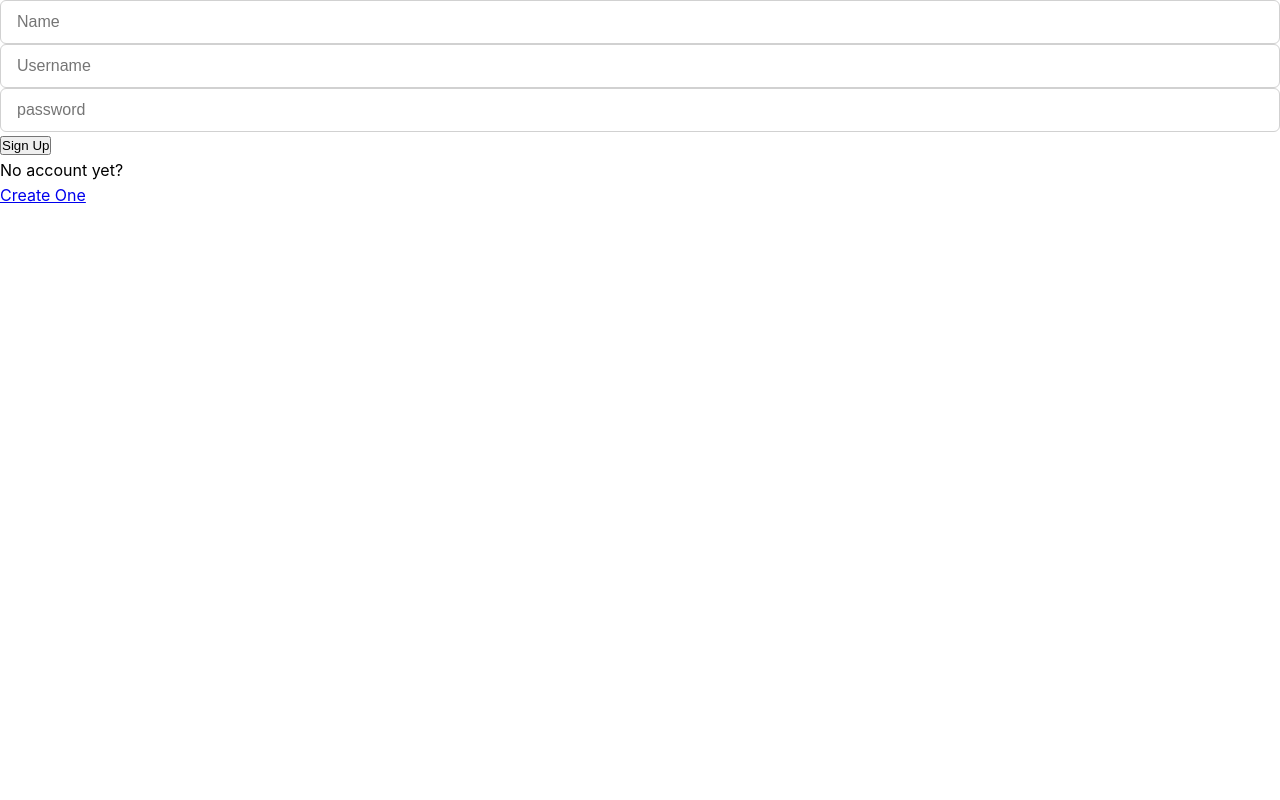
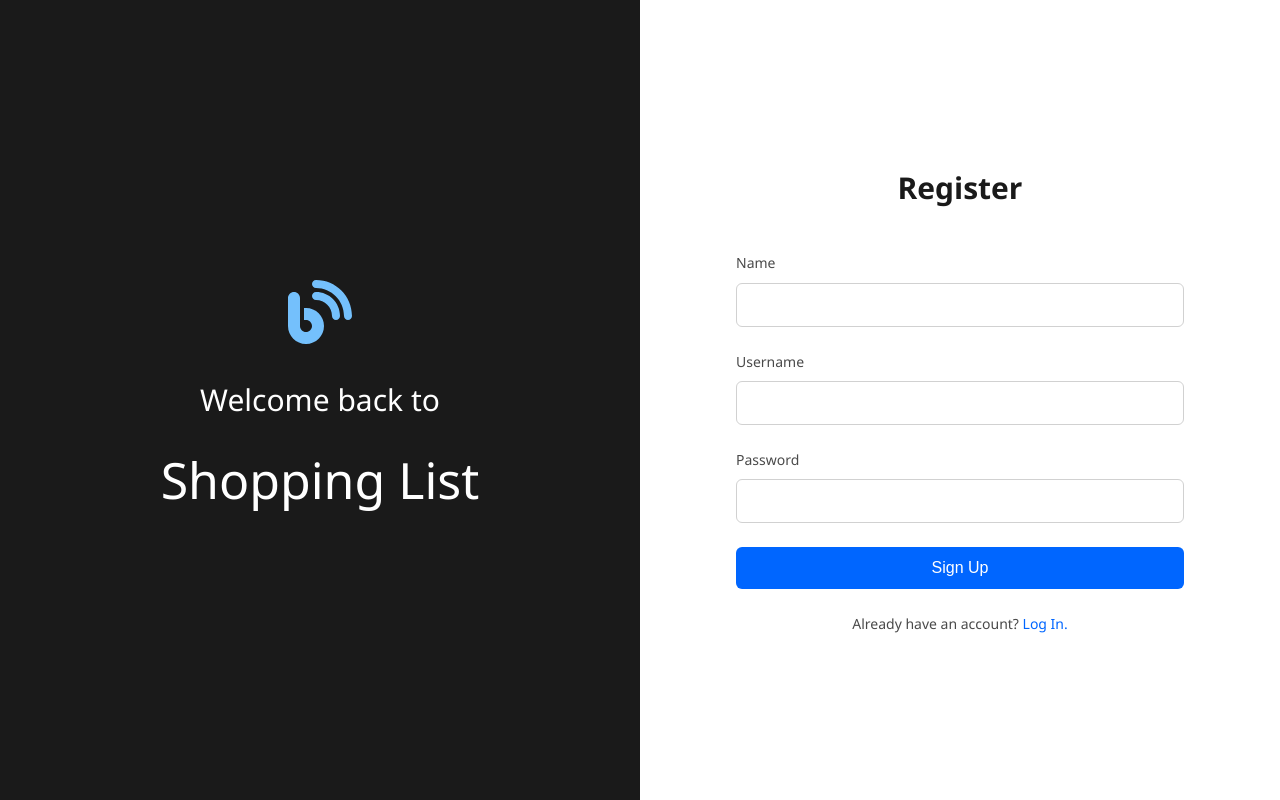
Before and after one commit to Xamidullo07/group_project, a React (Vite) app: page /ragister in a window 1280 px wide. Built offline with nearby package versions, Linux system fonts and the light colour scheme.

Commit message:
add register style

```diff
--- a/src/page/Login/index.jsx
+++ b/src/page/Login/index.jsx
@@ -34,23 +34,7 @@ function Login() {
     return <Navigate to={"/"} />;
   }
   return (
-    // <>
-    //   <div className="login">
-    //     <div className="login_page">
-    //       <form action="" onSubmit={onSubmit}>
-    //         <input type="text" placeholder="login" />
-    //         <input type="password" placeholder="password" />
-    //         <button>sign in</button>
-    //       </form>
-    //       <div>
-    //         <p>No account yet?</p>
-    //         <NavLink to={"/ragister"}>Create One</NavLink>
-    //       </div>
-    //     </div>
-    //   </div>
-    // </>
     <div className="container">
-
       <div className="left-panel">
         <img className="logo" src={logo} alt="" />
         <h2 className="welcome-text">Welcome back to</h2>
@@ -59,7 +43,7 @@ function Login() {
       <div className="right-panel">
         <div className="form-container">
           <div className="form-header">
-            <h2>Sign In</h2>
+            <h2>Login</h2>
           </div>
 
           <form onSubmit={onSubmit}>
--- a/src/page/Login/style.css
+++ b/src/page/Login/style.css
@@ -1,23 +1,13 @@
-/* Base styles */
-* {
-  margin: 0;
-  padding: 0;
-  box-sizing: border-box;
-}
-
 body {
-  font-family: -apple-system, BlinkMacSystemFont, 'Segoe UI', Roboto, Oxygen,
-    Ubuntu, Cantarell, 'Open Sans', 'Helvetica Neue', sans-serif;
+  font-family: "Segoe UI", "Open Sans", "Helvetica Neue", sans-serif;
   line-height: 1.6;
 }
 
-/* Container */
 .container {
   min-height: 100vh;
   display: flex;
 }
 
-/* Left Panel */
 .left-panel {
   display: none;
   width: 50%;
@@ -47,7 +37,6 @@ body {
   font-weight: 300;
 }
 
-/* Right Panel */
 .right-panel {
   width: 100%;
   display: flex;
@@ -72,7 +61,6 @@ body {
   color: #1a1a1a;
 }
 
-/* Form styles */
 .form-group {
   margin-bottom: 1.5rem;
 }
@@ -100,7 +88,6 @@ input:focus {
   box-shadow: 0 0 0 3px rgba(0, 102, 255, 0.1);
 }
 
-/* Button */
 .submit-button {
   width: 100%;
   display: flex;
@@ -127,7 +114,6 @@ input:focus {
   height: 1.25rem;
 }
 
-/* Sign up text */
 .signup-text {
   margin-top: 1.5rem;
   text-align: center;
@@ -145,7 +131,6 @@ input:focus {
   color: #0052cc;
 }
 
-/* Media query for larger screens */
 @media (min-width: 768px) {
   .left-panel {
     display: flex;
--- a/src/page/Register/index.jsx
+++ b/src/page/Register/index.jsx
@@ -2,10 +2,10 @@ import axios from "axios";
 import React from "react";
 import { Navigate, NavLink, useNavigate } from "react-router-dom";
 import { toast } from "react-toastify";
+import logo from "../../components/img/icon.svg";
 
 function Register() {
-   const navigate = useNavigate();
-
+  const navigate = useNavigate();
 
   const onSubmit = async (e) => {
     e.preventDefault();
@@ -24,28 +24,69 @@ function Register() {
     );
     console.log(response);
 
-    if (response.status === 200){
-      localStorage.setItem("token",response.data.token)
+    if (response.status === 201) {
+      localStorage.setItem("token", response.data.token);
       toast.success("Signed up successfully");
-      navigate("/")
+      navigate("/");
     }
-
   };
 
-  if (localStorage.getItem("token")){
-    return <Navigate to={"/"}/>
+  if (localStorage.getItem("token")) {
+    return <Navigate to={"/"} />;
   }
   return (
-    <div>
-      <form action="" onSubmit={onSubmit}>
-        <input type="text" placeholder="Name" />
-        <input type="text" placeholder="Username" />
-        <input type="password" placeholder="password" />
-        <button>Sign Up</button>
-      </form>
-      <div>
-        <p>No account yet?</p>
-        <NavLink to={"/"}>Create One</NavLink>
+    // <div>
+    //   <form action="" onSubmit={onSubmit}>
+    //     <input type="text" placeholder="Name" />
+    //     <input type="text" placeholder="Username" />
+    //     <input type="password" placeholder="password" />
+    //     <button>Sign Up</button>
+    //   </form>
+    //   <div>
+    //     <p>No account yet?</p>
+    //     <NavLink to={"/"}>Create One</NavLink>
+    //   </div>
+    // </div>
+    <div className="container">
+      <div className="left-panel">
+        <img className="logo" src={logo} alt="" />
+        <h2 className="welcome-text">Welcome back to</h2>
+        <h1 className="app-title">Shopping List</h1>
+      </div>
+      <div className="right-panel">
+        <div className="form-container">
+          <div className="form-header">
+            <h2>Register</h2>
+          </div>
+
+          <form onSubmit={onSubmit}>
+            <div className="form-group">
+              <label htmlFor="username">Name</label>
+              <input id="name" type="text" required />
+            </div>
+
+            <div className="form-group">
+              <label htmlFor="username">Username</label>
+              <input id="username" type="text" required />
+            </div>
+
+            <div className="form-group">
+              <label htmlFor="password">Password</label>
+              <input id="password" type="password" required />
+            </div>
+
+            <button type="submit" className="submit-button">
+              Sign Up
+            </button>
+          </form>
+
+          <p className="signup-text">
+            Already have an account?{" "}
+            <NavLink to={"/login"} href="#" className="signup-link">
+              Log In.
+            </NavLink>
+          </p>
+        </div>
       </div>
     </div>
   );
--- a/src/page/Register/style.css
+++ b/src/page/Register/style.css
@@ -1,99 +1,142 @@
-.register-container {
-    display: flex;
-    min-height: 100vh;
+body {
+  font-family: "Segoe UI", "Open Sans", "Helvetica Neue", sans-serif;
+  line-height: 1.6;
 }
 
-  .register-left {
-    flex: 1;
-    background-color: #1a1a1a;
+.container {
+  min-height: 100vh;
   display: flex;
-    flex-direction: column;
-    padding: 40px;
-    position: relative;
 }
 
-  .logo-container {
-    margin-bottom: 40px;
+.left-panel {
+  display: none;
+  width: 50%;
+  background-color: #1a1a1a;
+  color: white;
+  padding: 3rem;
+  flex-direction: column;
+  justify-content: center;
+  align-items: center;
 }
 
 .logo {
-    color: #fff;
-    font-size: 32px;
-    font-weight: bold;
+  width: 4rem;
+  height: 4rem;
+  color: #0066ff;
+  margin-bottom: 2rem;
 }
 
 .welcome-text {
-    flex-grow: 1;
-    display: flex;
-    flex-direction: column;
-    justify-content: center;
-    max-width: 400px;
+  font-size: 1.875rem;
+  font-weight: 300;
+  margin-bottom: 1rem;
 }
 
-  .register-right {
-    flex: 1;
-    background-color: #fff;
+.app-title {
+  font-size: 3.125rem;
+  font-weight: 300;
+}
+
+.right-panel {
+  width: 100%;
   display: flex;
   align-items: center;
   justify-content: center;
+  padding: 2rem;
 }
 
-  .register-form-container {
+.form-container {
   width: 100%;
-    max-width: 400px;
-    padding: 0 40px;
+  max-width: 28rem;
 }
 
-  .site-form-item-icon {
-    color: rgba(0, 0, 0, 0.25);
+.form-header {
+  text-align: center;
+  margin-bottom: 2.5rem;
 }
 
-  .register-button {
-    height: 45px;
-    font-size: 16px;
-    margin-top: 16px;
+.form-header h2 {
+  font-size: 1.875rem;
+  font-weight: 700;
+  color: #1a1a1a;
 }
 
-  .register-footer {
-    text-align: center;
-    margin-top: 24px;
+.form-group {
+  margin-bottom: 1.5rem;
 }
 
-  .login-link {
-    color: #1677ff;
-    text-decoration: none;
+label {
+  display: block;
+  font-size: 0.875rem;
+  font-weight: 500;
+  color: #4a4a4a;
+  margin-bottom: 0.5rem;
 }
 
-  .login-link:hover {
-    text-decoration: underline;
+input {
+  width: 100%;
+  padding: 0.75rem 1rem;
+  border: 1px solid #d1d1d1;
+  border-radius: 0.375rem;
+  font-size: 1rem;
+  transition: border-color 0.2s, box-shadow 0.2s;
 }
 
-  /* Ant Design form overrides */
-  .ant-form-item-label > label {
+input:focus {
+  outline: none;
+  border-color: #0066ff;
+  box-shadow: 0 0 0 3px rgba(0, 102, 255, 0.1);
+}
+
+.submit-button {
+  width: 100%;
+  display: flex;
+  justify-content: center;
+  align-items: center;
+  gap: 0.5rem;
+  padding: 0.75rem 1rem;
+  background-color: #0066ff;
+  color: white;
+  border: none;
+  border-radius: 0.375rem;
+  font-size: 1rem;
+  font-weight: 500;
+  cursor: pointer;
+  transition: background-color 0.2s;
+}
+
+.submit-button:hover {
+  background-color: #0052cc;
+}
+
+.login-icon {
+  width: 1.25rem;
+  height: 1.25rem;
+}
+
+.signup-text {
+  margin-top: 1.5rem;
+  text-align: center;
+  font-size: 0.875rem;
+  color: #4a4a4a;
+}
+
+.signup-link {
+  color: #0066ff;
+  text-decoration: none;
   font-weight: 500;
 }
 
-  .ant-input-affix-wrapper {
-    padding: 8px 11px;
+.signup-link:hover {
+  color: #0052cc;
 }
 
-  /* Responsive design */
-  @media (max-width: 768px) {
-    .register-container {
-      flex-direction: column;
+@media (min-width: 768px) {
+  .left-panel {
+    display: flex;
   }
 
-    .register-left {
-      padding: 20px;
-      min-height: 200px;
-    }
-
-    .welcome-text {
-      text-align: center;
-      align-items: center;
-    }
-
-    .register-form-container {
-      padding: 40px 20px;
+  .right-panel {
+    width: 50%;
   }
 }
```
Lines whose indentation alone changed are shown as unchanged.
